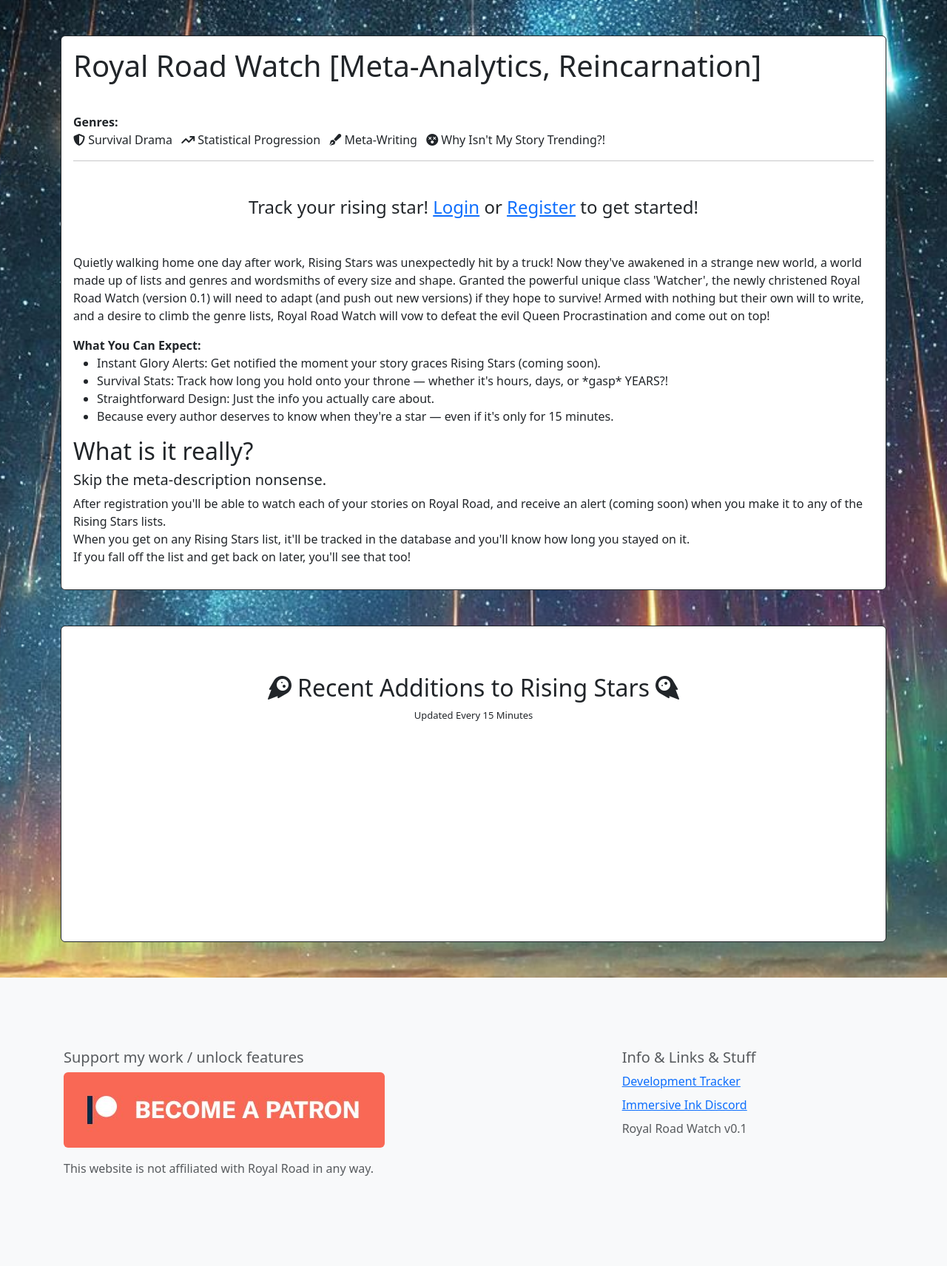
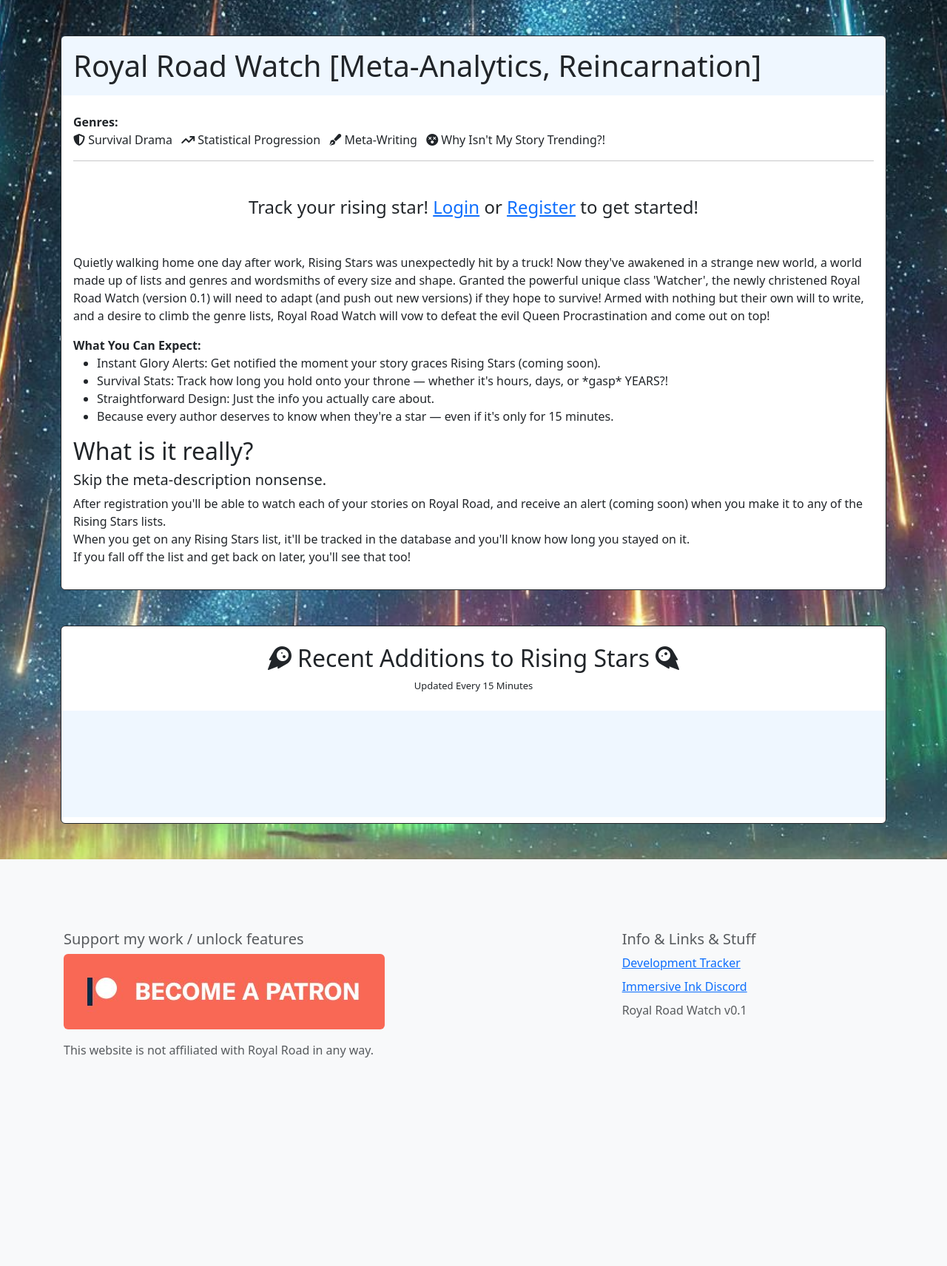
Before and after one commit to inconsiderate/rs_tracker, a Symfony app: template html/templates/homepage.html.twig in a window 1280 px wide. Shown: the part 70-1782 px from the top of the page at 74% size. After the commit the page ends 1500 px from the top, so only its background shows below. Run offline with Twig, Linux system fonts and the light colour scheme; the template is opened without the code that fills it, so the values that code supplies are empty; style sheets or scripts are compiled from the project's sources; some libraries are stand-ins or nearby versions.

Commit message:
change shading on light mode

```diff
--- a/html/assets/assets/styles/app.css
+++ b/html/assets/assets/styles/app.css
@@ -6,3 +6,8 @@ body {
 [data-bs-theme=dark] .card-title {
     background-color: #1e1e1e;
 }
+
+
+[data-bs-theme=light] .card-title {
+    background-color: #87c3ff22;
+}
--- a/html/templates/partials/_ad_unlock_block.html.twig
+++ b/html/templates/partials/_ad_unlock_block.html.twig
@@ -1,6 +1,6 @@
 <div class="alert alert-info mt-3" role="alert">
-    <a href="/profile">Check Your Profile to Unlock Subscriber Benefits:</a><br/>
+    <a href="/profile">Become a Patron to Unlock Subscriber Benefits:</a><br/>
     - Get notified instantly when a story hits Rising Stars! <br/>
     - Start tracking from rank 50 and get notified when you hit first place!<br/>
-    - View and track all Secret RS lists! Time Travel, LitRPG, Reincarnation, and dozens more!
+    - View and track all Secret RS lists! Time Travel, LitRPG, Reincarnation, Harem, and dozens more!<br/>
 </div>
--- a/html/templates/partials/feed_recent.html.twig
+++ b/html/templates/partials/feed_recent.html.twig
@@ -1,10 +1,10 @@
-<div class="card border-dark mt-5 pb-5">
-    <h2 class="pt-3 mt-5 text-center"><i class="fa fa-meteor fa-rotate-180"></i> Recent Additions to Rising Stars <i class="fa fa-meteor fa-rotate-90"></i></h2>
-    <p class="card-text text-center mb-5" style="font-size: small;">Updated Every 15 Minutes</p>
+<div class="card border-dark mt-5">
+    <h2 class="pt-3 mt-2 text-center"><i class="fa fa-meteor fa-rotate-180"></i> Recent Additions to Rising Stars <i class="fa fa-meteor fa-rotate-90"></i></h2>
+    <p class="card-text text-center mb-4" style="font-size: small;">Updated Every 15 Minutes</p>
 
     <div class="col-12">
         <div class="card-title p-sm-5">
-            <div class="card-body p-sm-5">
+            <div class="card-body pt-sm-0 p-sm-5">
                 <div class="row">
                     {% for item in recentFeedItems|slice(0, 20) %}
                     <p class="card-text col-sm-6 p-3"><a href="{{item['url']}}">{{item['name']}}</a><br/>Ranked #48 in {{item['genre']|replace({'_': ' '})|title}} {{item['duration']}} ago</p>
--- a/html/templates/support.html.twig
+++ b/html/templates/support.html.twig
@@ -15,10 +15,15 @@
         <img src="{{ asset('assets/images/helpme.jpg') }}" class="card-img-top mx-auto" alt="Help me...">
         <h4 class="card-title p-3 text-center"><strong>Give</strong> Support</h4>
         <div class="card-body d-flex justify-content-center">
+
+
             <a href="https://www.patreon.com/inconsiderate/membership">
                 <img src="{{ asset('assets/images/patreon.jpg') }}" class="img-fluid rounded mb-3" alt="Become a Patron">
             </a>
         </div>
+
+        {% include 'partials/_ad_unlock_block.html.twig' %}
+
 
         <div class="card-body d-flex justify-content-center">
             <script type="text/javascript" src="https://cdnjs.buymeacoffee.com/1.0.0/button.prod.min.js" data-name="bmc-button" data-slug="inconsiderate" data-color="#BD5FFF" data-emoji="☕"  data-font="Poppins" data-text="buy me a coffee" data-outline-color="#000000" data-font-color="#ffffff" data-coffee-color="#FFDD00" ></script>
```
Also changed, not shown: html/templates/partials/_genre_daily.html.twig (+5 -6 lines), html/templates/partials/_genre_record.html.twig (+4 -4 lines), html/templates/partials/_tag_record.html.twig (+4 -4 lines), html/templates/trackers.html.twig (+3 -7 lines).
